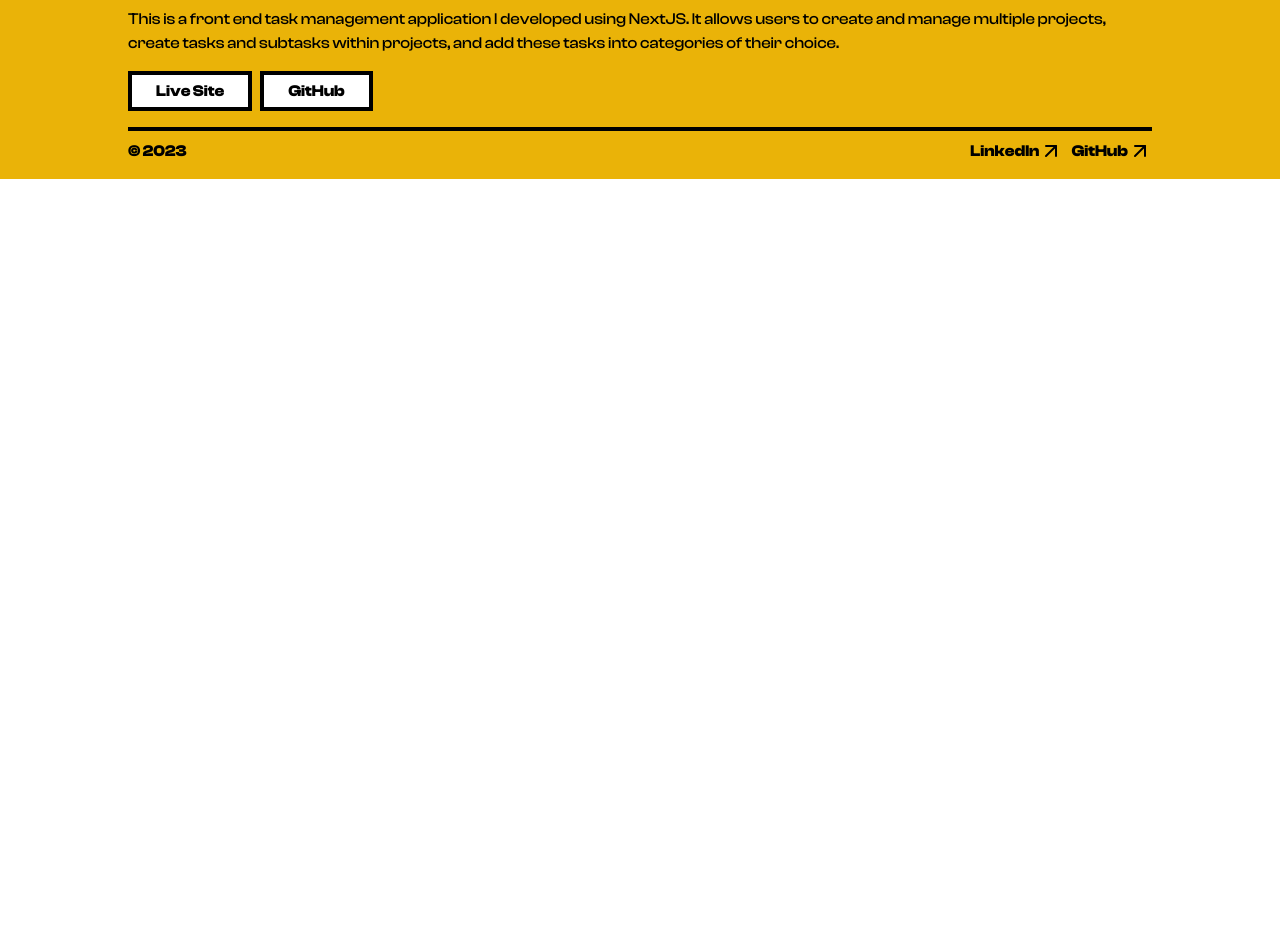
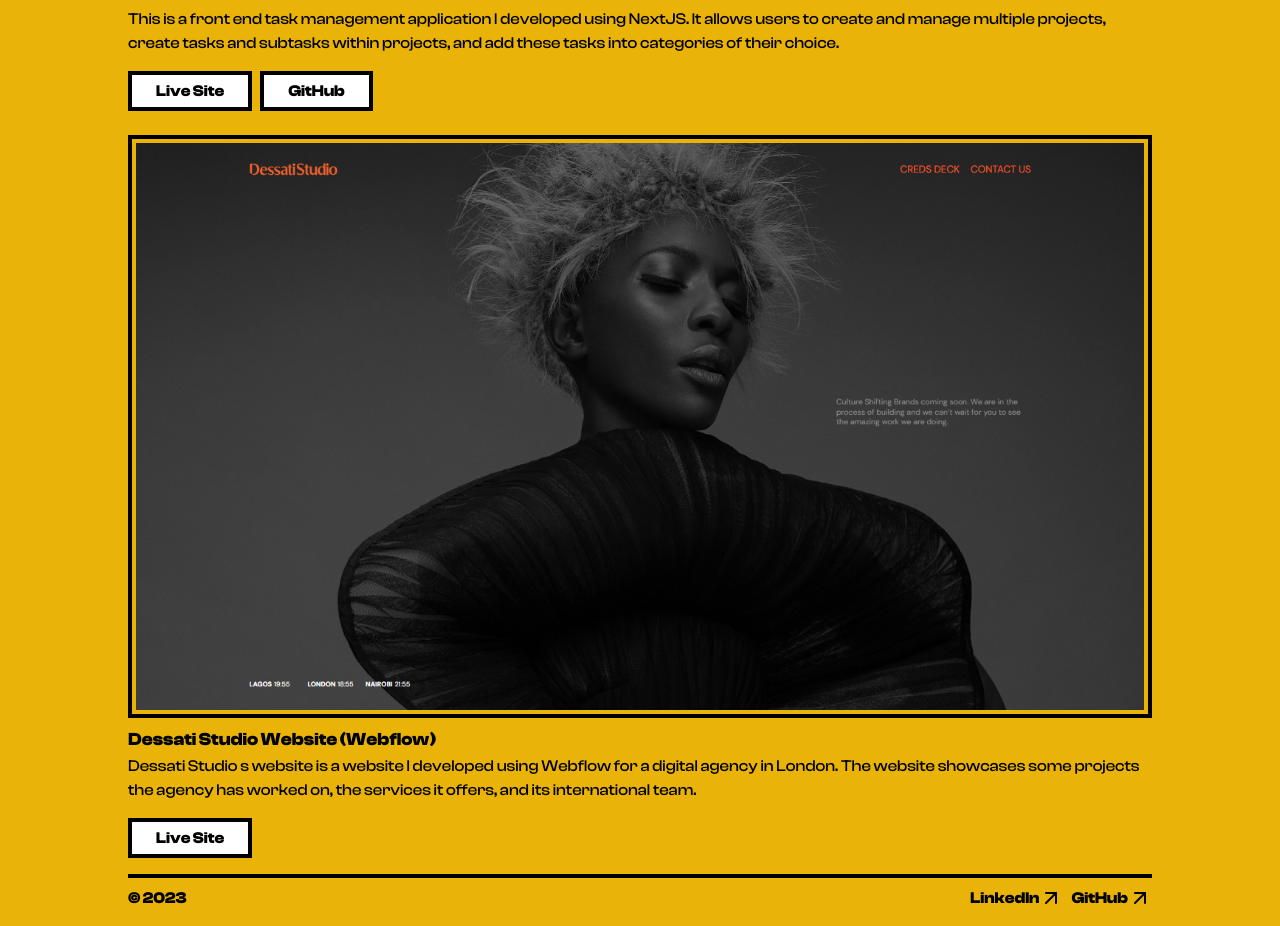
Before and after one commit to danielfayo/daniel-portfolio, a Next.js app: page / in a window 1280 px wide. Shown: the part 2822-3748 px from the top of the page. Before the commit the page ends 3001 px from the top, so only its background shows below. Built offline with nearby package versions, Linux system fonts and the light colour scheme.

Commit message:
update: added dessati studio

```diff
--- a/src/content.ts
+++ b/src/content.ts
@@ -28,15 +28,15 @@ export const content = {
       description:
         " This is a front end task management application I developed using NextJS. It allows users to create and manage multiple projects, create tasks and subtasks within projects, and add these tasks into categories of their choice.",
     },
-    // {
-    //   order: 4,
-    //   github: "",
-    //   live: "https://dessatistudio.com",
-    //   image: "/photos/dessati.png",
-    //   name: "Dessati Studio Website (Webflow)",
-    //   description:
-    //     " Dessati Studio s website is a website I developed using Webflow for a digital agency in London. The website showcases some projects the agency has worked on, the services it offers, and its international team.",
-    // },
+    {
+      order: 4,
+      github: "",
+      live: "https://dessatistudio.com",
+      image: "/photos/dessati.png",
+      name: "Dessati Studio Website (Webflow)",
+      description:
+        " Dessati Studio s website is a website I developed using Webflow for a digital agency in London. The website showcases some projects the agency has worked on, the services it offers, and its international team.",
+    },
   ],
   socials: [
     {site: "LinkedIn", URL: "https://linkedin.com/in/daniel-olufayokunmi-0618a8214"},
```
